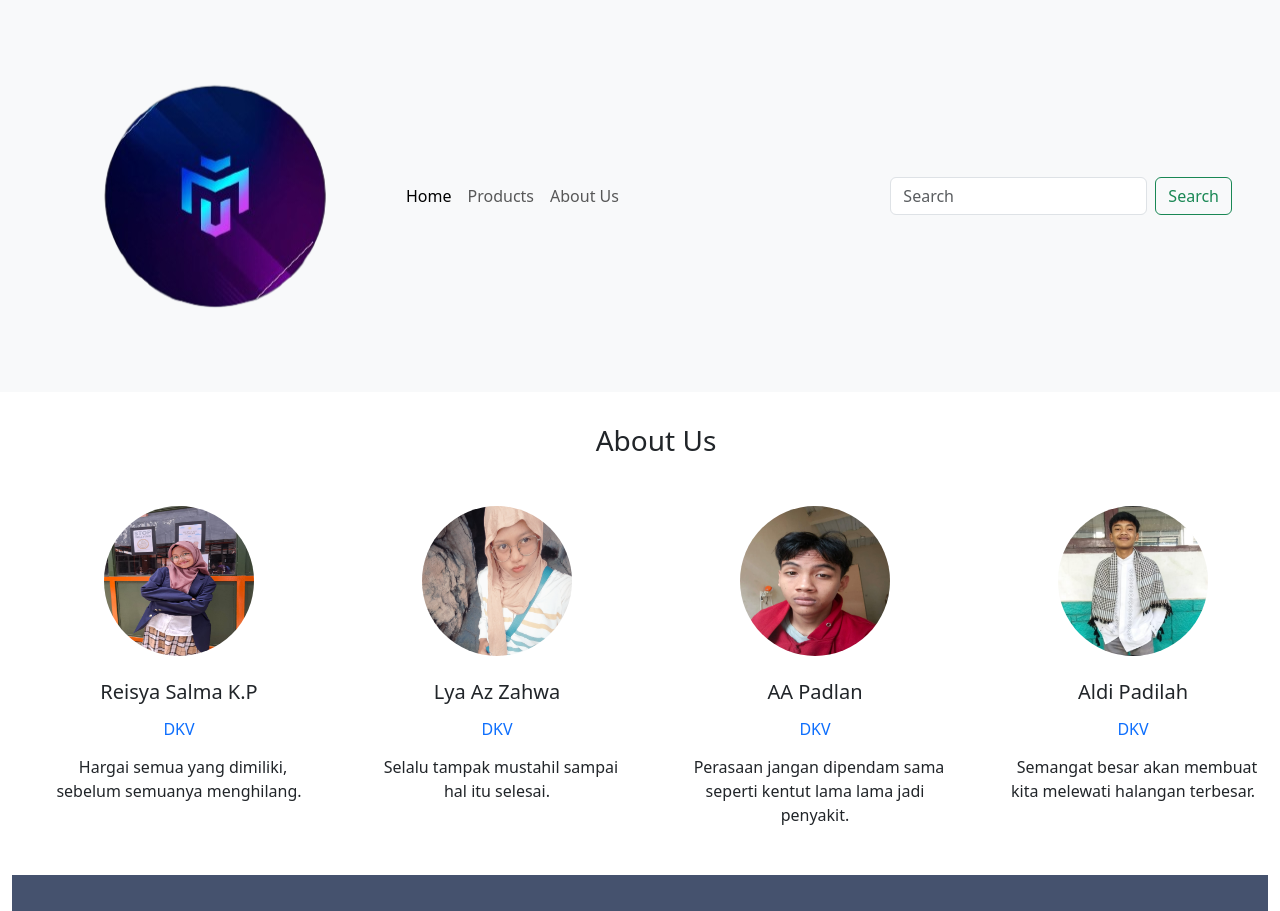
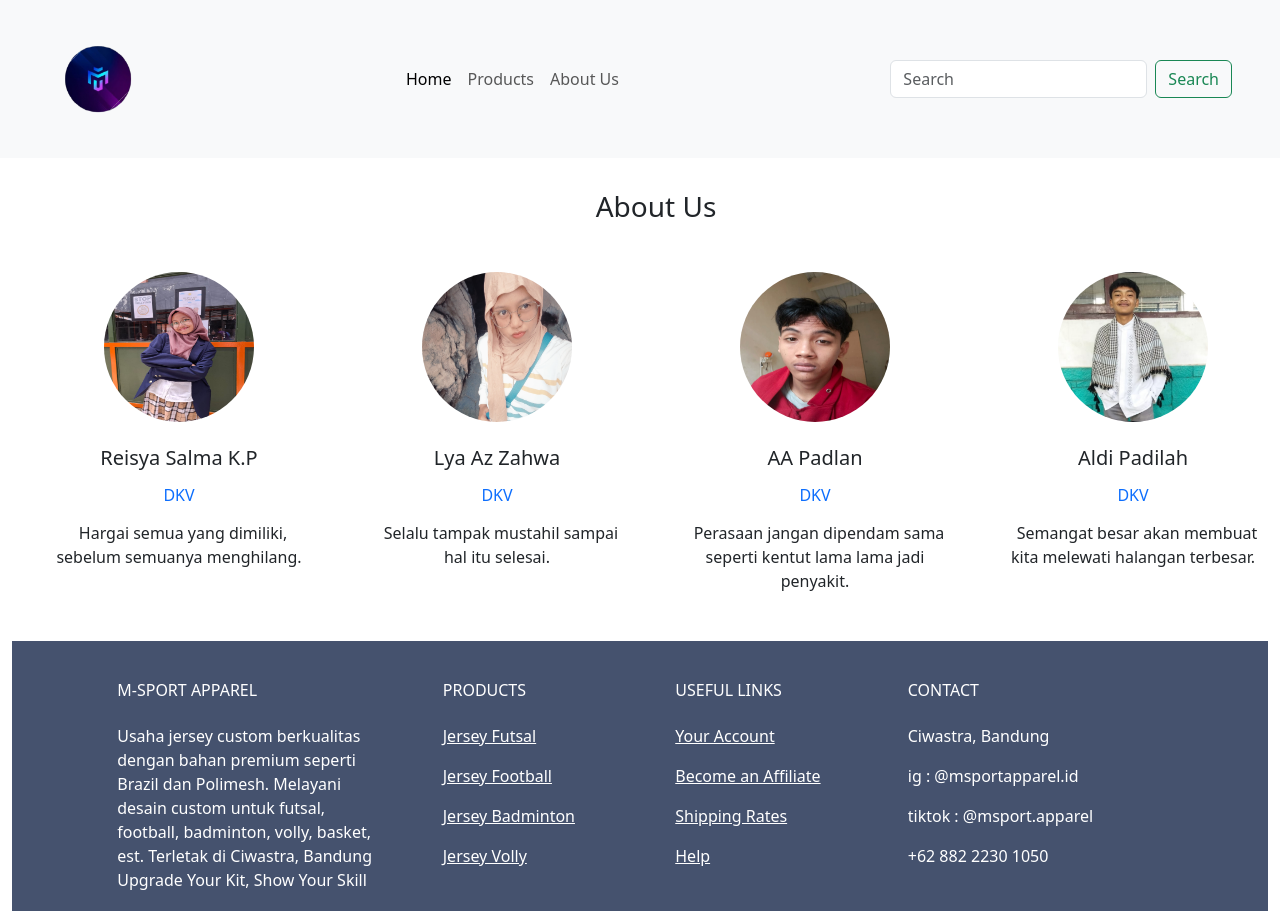
Before and after one commit to webdkv/final-project-dkv---jersey-custom, a plain HTML site: page aboutus.html in a window 1280 px wide. Shown: the top 911 px of the page. Drawn offline with Linux system fonts and the light colour scheme.

Commit message:
Update aboutus.html

```diff
--- a/aboutus.html
+++ b/aboutus.html
@@ -16,7 +16,7 @@
        <!-- ini navbar -->
        <nav class="navbar navbar-expand-lg bg-body-tertiary">
         <div class="container-fluid mx-4 px-4 my-2 py-2">
-          <a class="navbar-brand" width="30%" href="#"><img src="img/Logo.png" alt=""></a>
+          <a class="navbar-brand"  href="#"><img width="30%" src="img/Logo.png" alt=""></a>
           <button class="navbar-toggler" type="button" data-bs-toggle="collapse" data-bs-target="#navbarSupportedContent" aria-controls="navbarSupportedContent" aria-expanded="false" aria-label="Toggle navigation">
             <span class="navbar-toggler-icon"></span>
           </button>
```
